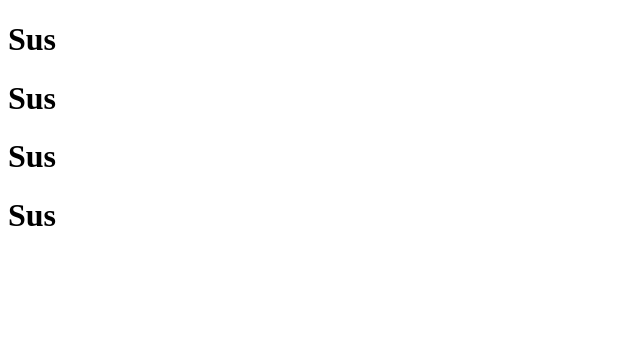
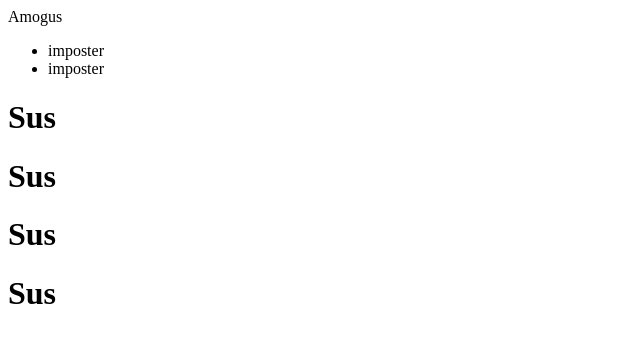
Before and after one commit to UnionofSovietSocialistRepublics/dothtml, a plain HTML site: page index.html in a window 1280 px wide. Shown: the whole page, without its empty margins (0-640 px from the left). Drawn offline with Linux system fonts and the light colour scheme.

Commit message:
suysussuusus

```diff
--- a/index.html
+++ b/index.html
@@ -6,6 +6,13 @@
     <title>Document</title>
 </head>
 <body>
+    <nav>Amogus</nav>
+    <div>
+        <ul>
+            <li>imposter</li>
+            <li>imposter</li>
+        </ul>
+    </div>
     <h1>Sus</h1>
     <h1>Sus</h1>
     <h1>Sus</h1>
```
